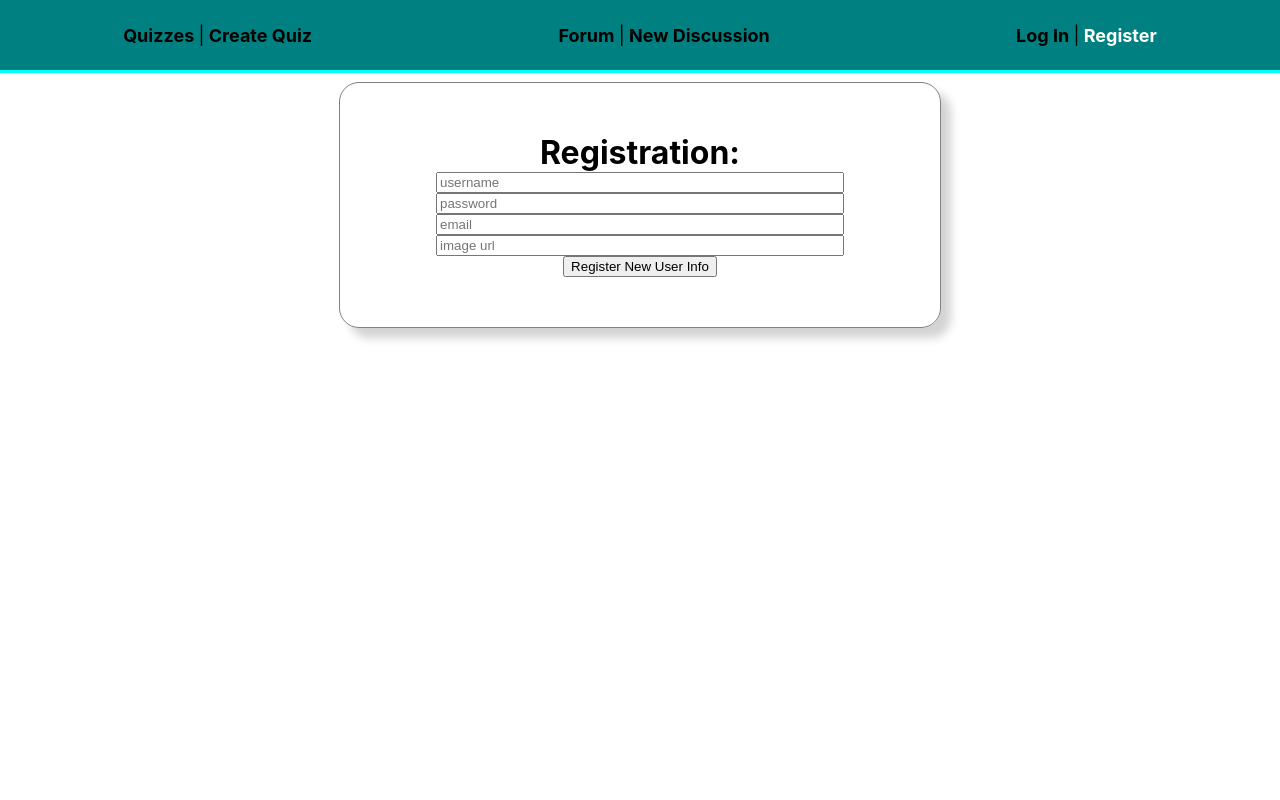
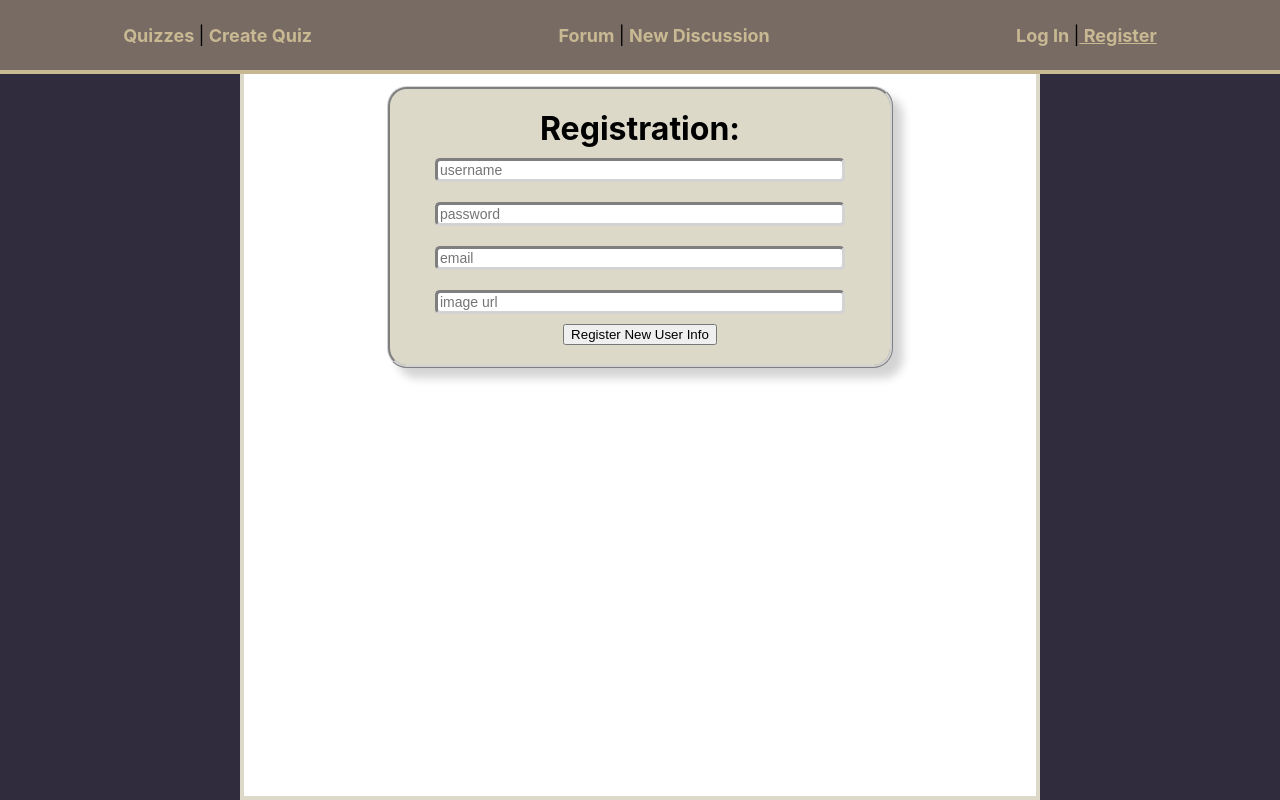
Before and after one commit to Addison-Stavlo/quizthing, a React (Create React App) app: page /register in a window 1280 px wide. Built offline with nearby package versions, Linux system fonts and the light colour scheme.

Commit message:
added colors

```diff
--- a/src/App.css
+++ b/src/App.css
@@ -1,8 +1,18 @@
+body {
+  background: #312C3D;
+}
+
 .App {
   text-align: center;
+  width: 800px;
+  margin: 0 auto;
+  background:white;
+  border: 4px solid #DCD9C8;
+  box-sizing: border-box;
+  min-height: 100vh;
 }
 
-.App-logo {
+/* .App-logo {
   animation: App-logo-spin infinite 20s linear;
   height: 40vmin;
 }
@@ -29,4 +39,4 @@
   to {
     transform: rotate(360deg);
   }
-}
+} */
--- a/src/components/authentication/login.js
+++ b/src/components/authentication/login.js
@@ -22,7 +22,7 @@ class Login extends React.Component {
                 console.log(res);
                 localStorage.setItem('userToken',res.data.token);
                 localStorage.setItem('userName', res.data.user.username);
-                localStorage.setItem('userID', res.data.user.id)
+                localStorage.setItem('userID', res.data.user.id);
                 this.props.logIn();
                 this.props.history.push('/quizzes');
             })
--- /dev/null
+++ b/src/components/colors/colors.js
@@ -0,0 +1,10 @@
+
+const colors = [
+    '#312C3D',
+    '#776B64',
+    '#C9B993',
+    '#DCD9C8',
+    '#E5616E'
+]
+
+export default colors;
--- a/src/components/forum/createPost.js
+++ b/src/components/forum/createPost.js
@@ -26,6 +26,7 @@ class CreatePost extends React.Component {
     render() {
         return(
             <StyledForm onSubmit={this.createPost}>
+            <h2>Create New Post</h2>
                 <input name='title' placeholder='New Post Title' onChange={this.handleChange} value={this.state.title}/>
                 <textarea name='body' placeholder='Write your new post...' onChange={this.handleChange} value={this.state.body} />
                 <button type='submit'>Create Post</button>
--- a/src/components/forum/post.js
+++ b/src/components/forum/post.js
@@ -1,6 +1,7 @@
 import React from 'react';
 import styled from 'styled-components';
 import axios from 'axios';
+import colors from '../colors/colors';
 
 export default class Post extends React.Component {
     state = {
@@ -83,6 +84,7 @@ const PostContainer = styled.section`
     border-radius: 20px;
     padding: 0 50px 30px;
     box-shadow: 10px 10px 10px 0 lightgray;
+    background: ${colors[3]};
 
     .date {
         text-align: right;
@@ -106,12 +108,14 @@ const PostContainer = styled.section`
         border: 3px ridge lightgray;
         padding: 20px 10px 10px;
         border-radius: 10px;
-        margin-bottom: 15px;
+        margin-bottom: 20px;
+        background: white;
     }
     .comments-box {
         border: 3px inset lightgray;
         padding: 5px;
         border-radius: 5px;
+        background: white;
 
         .comments-header {
             margin: 0;
--- a/src/components/navigation/navigation.js
+++ b/src/components/navigation/navigation.js
@@ -1,6 +1,7 @@
 import React from 'react';
 import {NavLink} from 'react-router-dom';
 import styled from 'styled-components';
+import colors from '../colors/colors';
 
 function NavBar(props) {
 
@@ -38,24 +39,27 @@ const Nav = styled.nav`
     width: 100%;
     position: fixed;
     top: 0;
-    background: teal;
+    left: 0;
+    background: ${colors[1]};
+
     display: flex;
     justify-content: space-around;
     align-items: center;
     height: 70px;
     font-size: 18px;
-    border-bottom: 3px solid aqua;
+    border-bottom: 4px solid ${colors[2]};
 
     a {
         text-decoration: none;
-        color: black;
+        color: ${colors[2]};
         font-weight: bold;
 
         &:visited {
-            color: black;
+            color: ${colors[3]};
         }
         &.active {
-            color: white;
+            color: ${colors[2]};
+            text-decoration: underline;
         }
     }
 
--- a/src/components/quizzes/questions/addQuestion.js
+++ b/src/components/quizzes/questions/addQuestion.js
@@ -95,6 +95,7 @@ class AddQuestion extends React.Component{
     render() {
         return(
             <StyledForm onSubmit={this.props.edit? this.editQuestion : this.addQuestion}>
+                {this.props.edit? <h2>Edit Question:</h2> : <h2>Add a new Question:</h2>}
                 <input name='question' placeholder='question' value={this.state.question} onChange={this.handleChange}/>
                 <input name='option1' placeholder='option1' value={this.state.option1} onChange={this.handleChange}/>
                 <input name='option2' placeholder='option2' value={this.state.option2} onChange={this.handleChange}/>
--- a/src/components/quizzes/questions/question.js
+++ b/src/components/quizzes/questions/question.js
@@ -50,7 +50,7 @@ const StyledQuestion = styled.div`
     /* border: 1px solid black; */
     width: 80%;
     max-width: 700px;
-    margin: 0 auto;
+    margin: 20px auto;
     display: flex;
     flex-direction: column;
 
--- a/src/components/quizzes/quizzes.js
+++ b/src/components/quizzes/quizzes.js
@@ -1,6 +1,7 @@
 import React from 'react';
 import axios from 'axios';
 import styled from 'styled-components';
+import colors from '../colors/colors';
 
 class Quizzes extends React.Component {
     state = {
@@ -61,11 +62,16 @@ class Quizzes extends React.Component {
 const QuizContainer = styled.section`
     width: 500px;
     margin: 20px auto;
-    border: 1px solid black;
+    border: 4px ridge lightgray;
     border-radius: 20px;
-    padding: 0 50px 20px;
+    padding: 0 50px 5px;
     cursor: pointer;
     box-shadow: 10px 10px 10px 0 lightgray;
+    display: flex;
+    align-items: baseline;
+    flex-wrap: wrap;
+    justify-content: space-between;
+    background: ${colors[3]};
 
     .quiz-title {
         display: flex;
--- a/src/components/styledcomps/styledcomps.js
+++ b/src/components/styledcomps/styledcomps.js
@@ -1,4 +1,5 @@
 import styled from 'styled-components';
+import colors from '../colors/colors';
 
 export const StyledForm = styled.form`
     display: flex;
@@ -7,20 +8,35 @@ export const StyledForm = styled.form`
     justify-content: center;
     width: 500px;
     margin: 0 auto;
-    border: 1px solid gray;
+    border: 3px ridge lightgray;
     border-radius: 20px;
-    padding: 50px;
+    padding: 20px 0;
     box-shadow: 10px 10px 10px 0 lightgray;
+    margin-top: 20px;
+    margin-bottom: 20px;
+    text-align: left;
+    background: ${colors[3]};
+
 
     h1 {
         margin: 0;
     }
+    h2 {
+        margin-top: 0;
+    }
 
     input {
         width: 80%;
+        border: 3px inset lightgray;
+        border-radius: 5px;
+        font-size: 14px;
+        margin: 10px 0;
     }
     textarea {
         width: 80%;
         height: 300px;
+        border: 3px inset lightgray;
+        border-radius: 5px;
+        margin-top: 15px;
     }
 `
```
